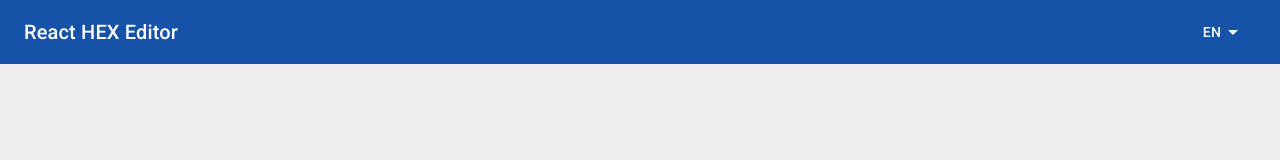
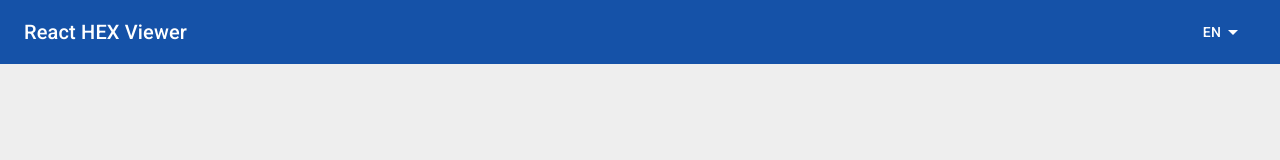
Before and after one commit to pavolsenko/react-hex-editor, a React (Create React App) app: page / in a window 1280 px wide. Shown: the top 160 px of the page. Built offline with nearby package versions, Linux system fonts and the light colour scheme.

Commit message:
update project name

```diff
--- a/public/index.html
+++ b/public/index.html
@@ -7,7 +7,7 @@
         rel="stylesheet"
         href="https://fonts.googleapis.com/css?family=Roboto:300,400,500,700&display=swap"
     />
-    <title>React HEX Editor</title>
+    <title>React HEX Viewer</title>
 </head>
 <body>
     <noscript>You need to enable JavaScript to run this app.</noscript>
--- a/src/components/TopBar.tsx
+++ b/src/components/TopBar.tsx
@@ -26,7 +26,7 @@ export const TopBar: React.FC<ITopBarProps> = (props: ITopBarProps) => {
                     noWrap
                     component='div'
                 >
-                    <FormattedMessage id={'React HEX Editor'} />
+                    <FormattedMessage id={'React HEX Viewer'} />
                 </Typography>
 
                 <Box sx={{flexGrow: 1}} />
--- a/src/i18n/en.json
+++ b/src/i18n/en.json
@@ -2,7 +2,7 @@
     "Drag and drop a file": "Drag and drop a file",
     "Load file from an URL": "Load file from an URL",
     "Open this file": "Open this file",
-    "React HEX Editor": "React HEX Editor",
+    "React HEX Viewer": "React HEX Viewer",
     "Sorry, something went wrong": "Sorry, something went wrong",
     "Submit": "Submit",
     "Url": "Url"
--- a/src/i18n/sk.json
+++ b/src/i18n/sk.json
@@ -2,7 +2,8 @@
     "Drag and drop a file": "Potiahni súbor",
     "Load file from an URL": "Načítať súbor z URL adresy",
     "Open this file": "Otvoriť súbor",
-    "React HEX Editor": "React HEX Editor",
+    "React HEX Viewer": "React HEX Viewer",
     "Sorry, something went wrong": "Prepáčte, niečo sa pokazilo",
     "Submit": "Odoslať",
-    "Url": "Url"}
+    "Url": "Url"
+}
```
Also changed, not shown: 1 other file (tests, documents, lock files or other folders).
